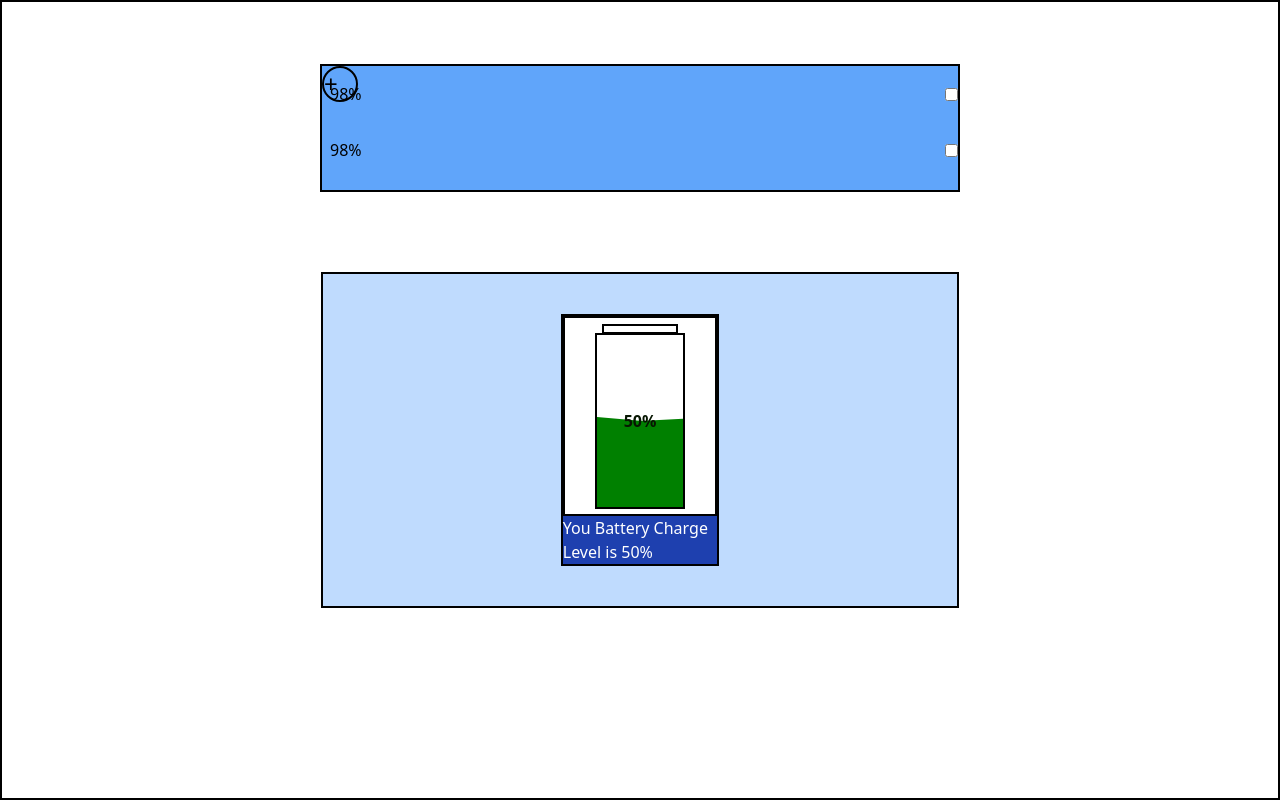
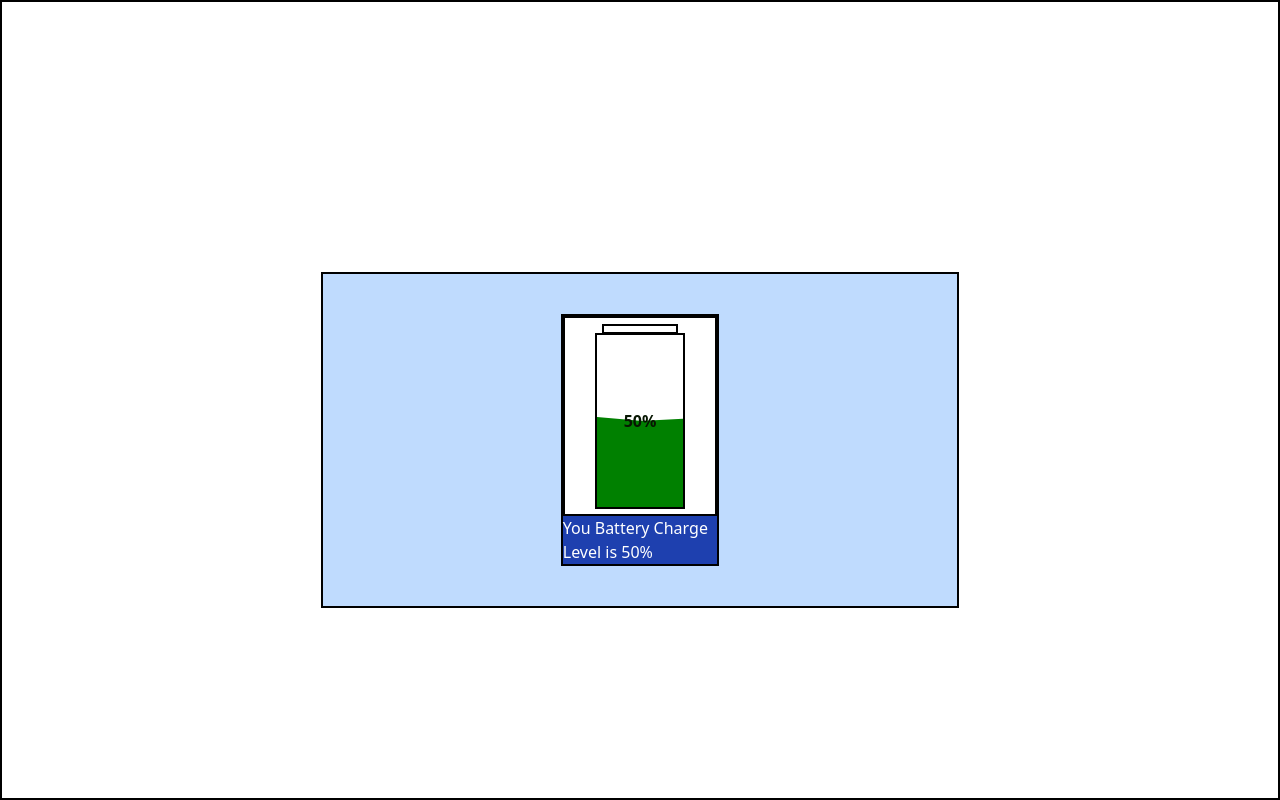
Before and after one commit to ShreeramNew/Battery-Status, a React (Create React App) app: page / in a window 1280 px wide. Built offline with nearby package versions, Linux system fonts and the light colour scheme.

Commit message:
ref- Refactoring ShowSavedAlarm Component

```diff
--- a/src/components/ShowSavedAlarm.js
+++ b/src/components/ShowSavedAlarm.js
@@ -2,24 +2,7 @@ import React from "react";
 
 export default function ShowSavedAlarm() {
    return (
-      <div className="absolute top-16 left-1/4 z-10 w-1/2 h-32 border-black border-2 flex overflow-y-scroll">
-         <div className="w-full">
-            <div className=" flex h-14 bg-blue-400 items-center p-2 w-full relative">
-               <h2>98%</h2>
-               <input type="checkbox" className="absolute right-0" />
-            </div>
-            <div className=" flex h-14 bg-blue-400 items-center p-2 w-full relative">
-               <h2>98%</h2>
-               <input type="checkbox" className="absolute right-0" />
-            </div>
-            <div className=" flex h-14 bg-blue-400 items-center p-2 w-full relative">
-               <h2>98%</h2>
-               <input type="checkbox" className="absolute right-0" />
-            </div>
-         </div>
-         <div className="border-black border-2 absolute w-9 h-9 rounded-full">
-            <h1 className=" text-2xl">+</h1>
-         </div>
+      <div>
       </div>
    );
 }
```
